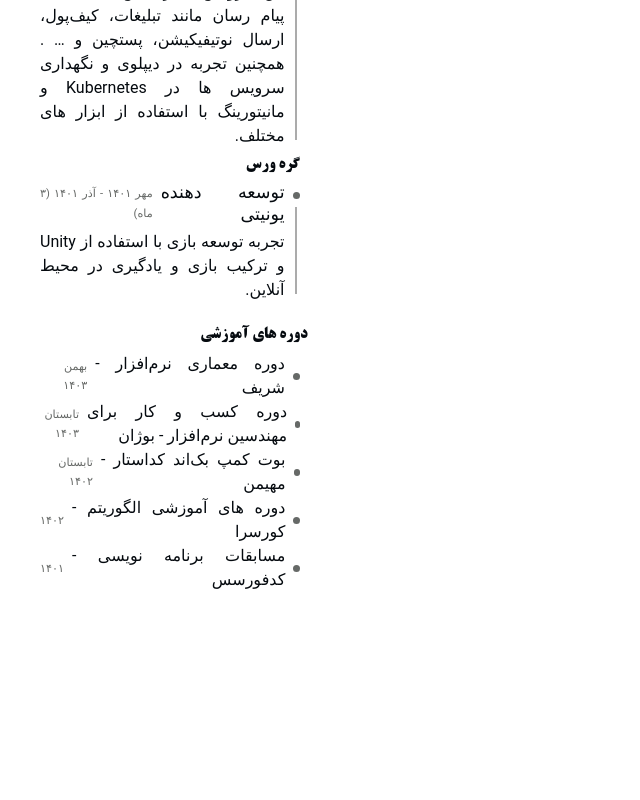
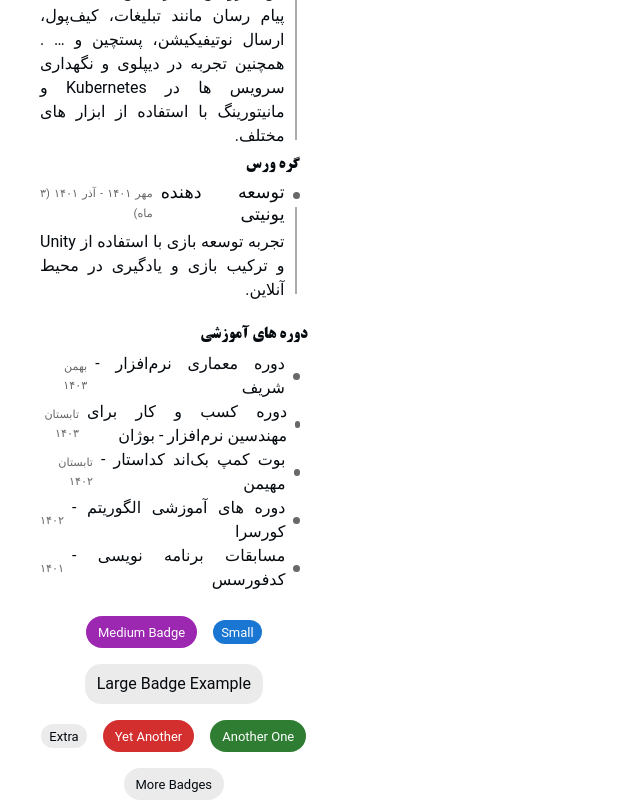
Before and after one commit to Ali-Athary/Resume, a React (Vite) app: page / in a window 1280 px wide. Shown: the part 1004-1804 px from the top of the page, without its empty margins (0-640 px from the left). Before the commit the page ends 1596 px from the top, so only its background shows below. Built offline with nearby package versions, Linux system fonts and the light colour scheme.

Commit message:
skill badge example

```diff
--- a/src/components/Body.tsx
+++ b/src/components/Body.tsx
@@ -1,5 +1,6 @@
 import { Box, Stack, Typography } from "@mui/material";
 import resumeData from "../data/ali-resume.json";
+import Skills from "./Skills";
 
 const Body = () => {
   return (
@@ -88,6 +89,7 @@ const Body = () => {
             ))}
           </Stack>
         </Stack>
+        <Skills />
       </Stack>
     </Box>
   );
--- /dev/null
+++ b/src/components/Skills.tsx
@@ -0,0 +1,25 @@
+import { Box, Chip } from "@mui/material";
+
+const Skills = () => {
+  return (
+    <Box
+      sx={{
+        display: "flex",
+        flexWrap: "wrap",
+        justifyContent: "center",
+        alignItems: "center",
+        gap: 2,
+      }}
+    >
+      <Chip label="Small" size="small" color="primary" />
+      <Chip label="Medium Badge" color="secondary" />
+      <Chip label="Large Badge Example" sx={{ fontSize: "1rem", height: 40 }} />
+      <Chip label="Another One" color="success" />
+      <Chip label="Yet Another" color="error" />
+      <Chip label="Extra" size="small" />
+      <Chip label="More Badges" />
+    </Box>
+  );
+};
+
+export default Skills;
```
